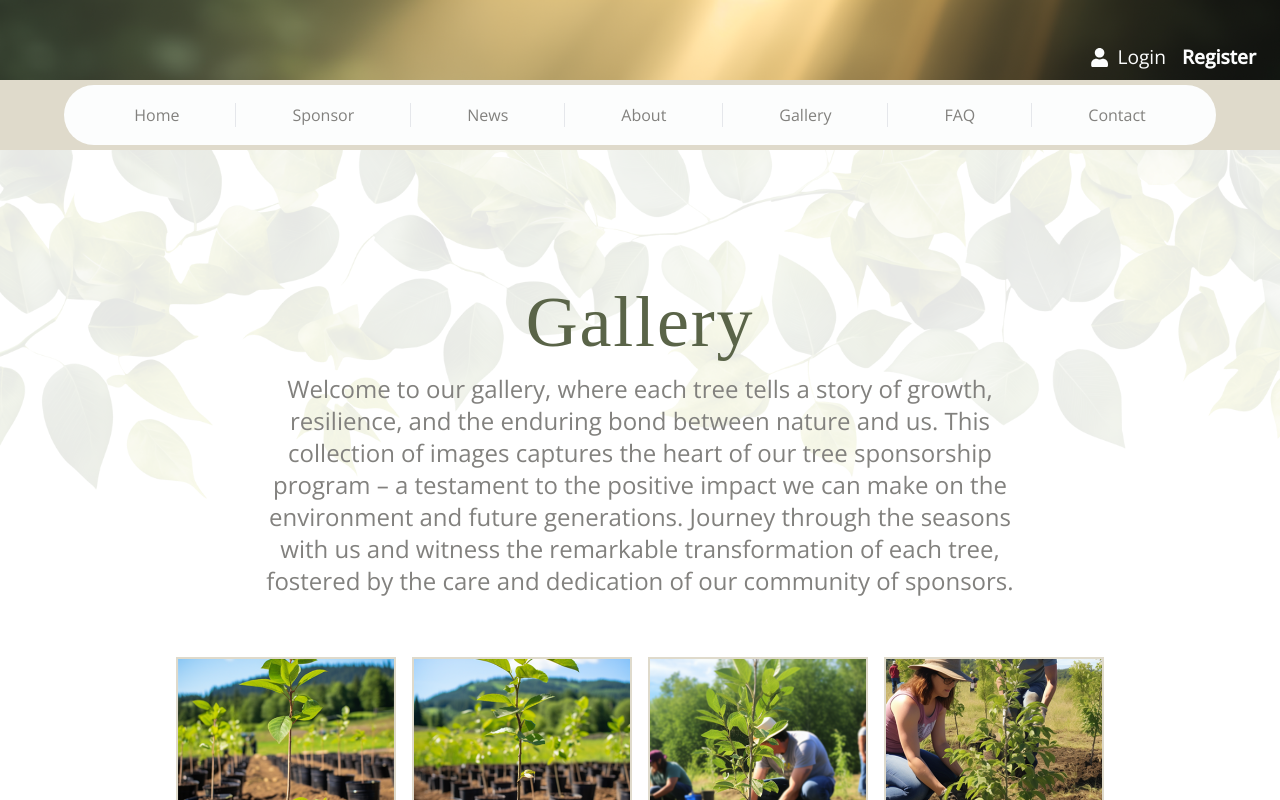
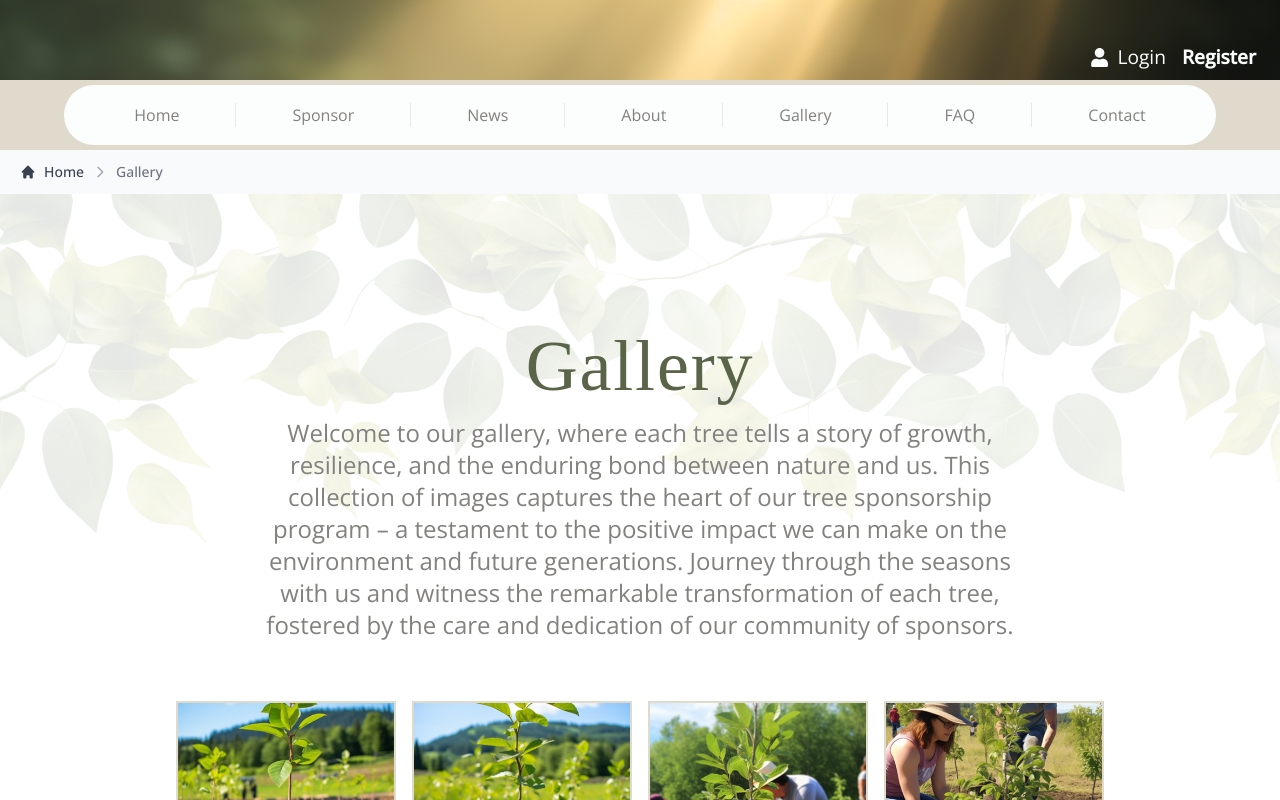
Before and after one commit to solawi-projects/baum-bauer-frontend, a React (Vite) app: page /gallery in a window 1280 px wide. Shown: the top 800 px of the page. Built offline with nearby package versions, Linux system fonts and the light colour scheme; a web font is replaced by a local one.

Commit message:
add small change

```diff
--- a/src/pages/Gallery.jsx
+++ b/src/pages/Gallery.jsx
@@ -2,6 +2,8 @@ import React, { useState, useEffect } from "react";
 import backgroundImage from "../assets/images/leaves_background_03.png";
 import closeMenu from "../assets/images/close_menu.svg";
 import { Fade } from "react-awesome-reveal";
+import { Breadcrumb } from "flowbite-react";
+import { HiHome } from "react-icons/hi";
 
 const Gallery = () => {
   const [selectedImg, setSelectedImg] = useState(null);
@@ -80,6 +82,15 @@ const Gallery = () => {
 
   return (
     <main>
+      <Breadcrumb
+        aria-label=""
+        className="bg-gray-50 px-5 py-3 dark:bg-gray-800"
+      >
+        <Breadcrumb.Item href="/" icon={HiHome}>
+          Home
+        </Breadcrumb.Item>
+        <Breadcrumb.Item>Gallery</Breadcrumb.Item>
+      </Breadcrumb>
       <div className="relative w-full mx-auto p-4 pb-[25px] md:pb-[40px] lg:pb-[100px] xl:pb-[120px]">
         {/* Overlay with background image and opacity */}
         <div
```
